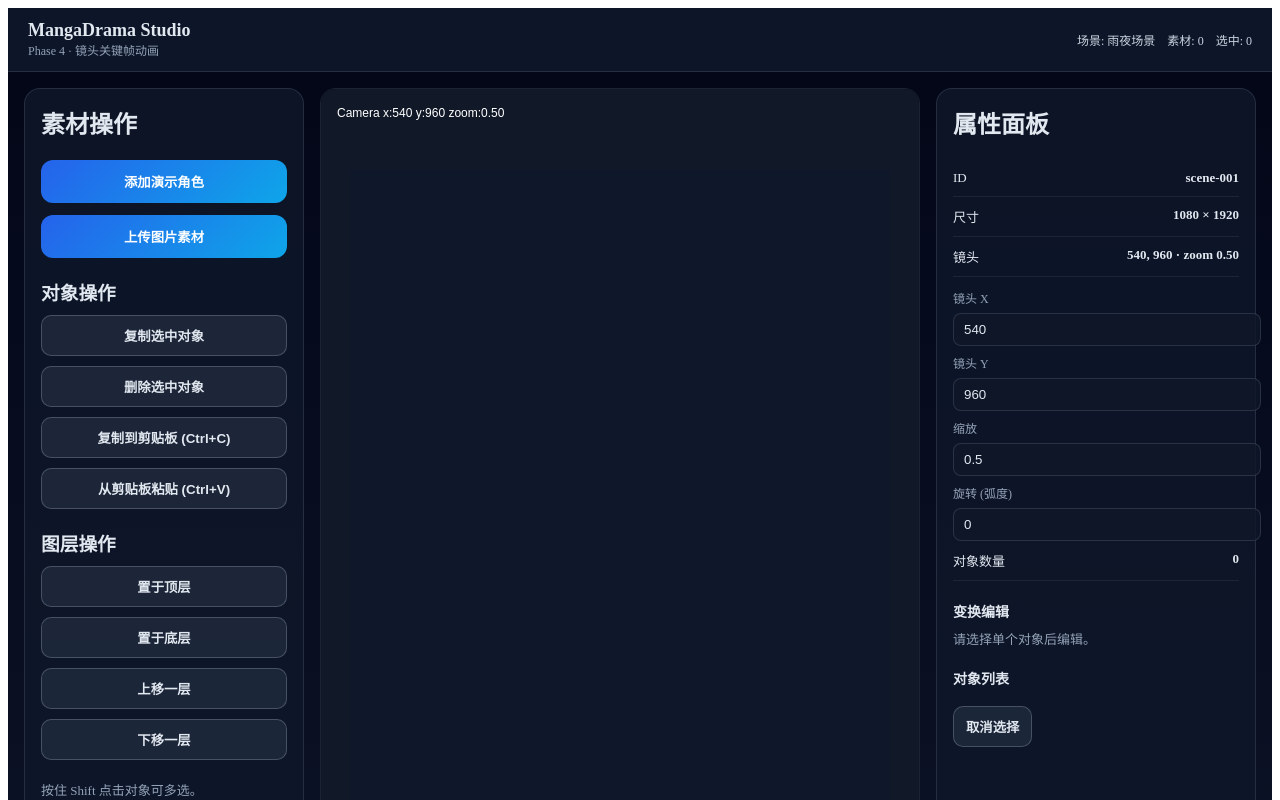
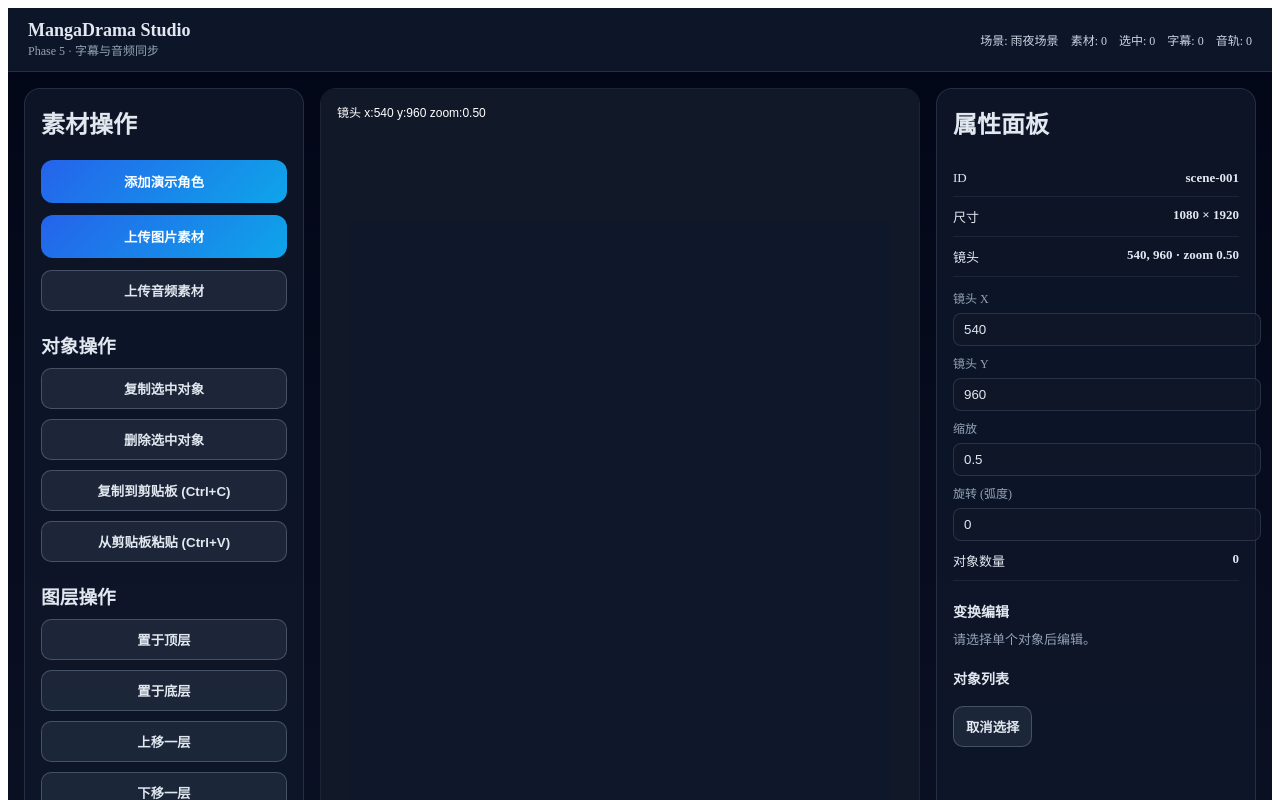
Before and after one commit to A-wandering-lonely-soul/MangaDrama-Studio-AI-, a React (Vite) app in the folder apps/web/: page / in a window 1280 px wide. Shown: the top 800 px of the page. Built offline with nearby package versions, Linux system fonts and the light colour scheme.

Commit message:
feat: add phase 5 subtitle and audio playback

```diff
--- a/apps/web/src/App.tsx
+++ b/apps/web/src/App.tsx
@@ -5,6 +5,8 @@ import CanvasContainer from './components/CanvasContainer';
 import { createDemoAsset, createSceneObjectFromAsset, useSceneStore } from './stores/sceneStore';
 import { useEditorShortcuts } from './hooks/useEditorShortcuts';
 import { usePlaybackStore } from './stores/playbackStore';
+import { useAudioPlayback } from './hooks/useAudioPlayback';
+import { primeAudioContext } from './audio/audioEngine';
 
 function toDataUrl(file: File): Promise<string> {
   return new Promise((resolve, reject) => {
@@ -17,6 +19,7 @@ function toDataUrl(file: File): Promise<string> {
 
 export default function App() {
   const inputRef = useRef<HTMLInputElement | null>(null);
+  const audioInputRef = useRef<HTMLInputElement | null>(null);
   const scene = useSceneStore((state) => state.scene);
   const assets = useSceneStore((state) => state.assets);
   const selectedIds = useSceneStore((state) => state.selectedIds);
@@ -35,6 +38,8 @@ export default function App() {
   const updateObjectTransform = useSceneStore((state) => state.updateObjectTransform);
   const addPositionKeyframesForSelection = useSceneStore((state) => state.addPositionKeyframesForSelection);
   const addCameraZoomKeyframes = useSceneStore((state) => state.addCameraZoomKeyframes);
+  const addDemoSubtitleTracks = useSceneStore((state) => state.addDemoSubtitleTracks);
+  const addAudioTrackForAsset = useSceneStore((state) => state.addAudioTrackForAsset);
   const clearAnimationTracks = useSceneStore((state) => state.clearAnimationTracks);
   const updateCamera = useSceneStore((state) => state.updateCamera);
   const isPlaying = usePlaybackStore((state) => state.isPlaying);
@@ -42,6 +47,8 @@ export default function App() {
   const setCurrentTime = usePlaybackStore((state) => state.setCurrentTime);
   const setIsPlaying = usePlaybackStore((state) => state.setIsPlaying);
   const resetPlayback = usePlaybackStore((state) => state.reset);
+
+  useAudioPlayback(scene, assets, isPlaying, currentTime);
 
   const activeObject = useMemo(() => {
     if (selectedIds.length !== 1) {
@@ -84,6 +91,30 @@ export default function App() {
     addObject(createSceneObjectFromAsset(asset));
   };
 
+  const handleUploadAudioClick = () => {
+    audioInputRef.current?.click();
+  };
+
+  const handleAudioFileChange = async (event: ChangeEvent<HTMLInputElement>) => {
+    const file = event.target.files?.[0];
+    event.target.value = '';
+
+    if (!file || !file.type.startsWith('audio/')) {
+      return;
+    }
+
+    const asset: Asset = {
+      id: `asset-${crypto.randomUUID()}`,
+      type: 'audio',
+      name: file.name,
+      url: await toDataUrl(file),
+      duration: scene.duration
+    };
+
+    addAsset(asset);
+    addAudioTrackForAsset(asset.id, scene.duration);
+  };
+
   const updateTransformValue = (key: keyof NonNullable<typeof activeObject>['transform'], value: number) => {
     if (!activeObject || Number.isNaN(value)) {
       return;
@@ -93,8 +124,14 @@ export default function App() {
   };
 
   const handlePlayPause = () => {
-    if (scene.animationTracks.length === 0) {
+    const hasPlayableTrack =
+      scene.animationTracks.length > 0 || scene.subtitleTracks.length > 0 || scene.audioTracks.length > 0;
+    if (!hasPlayableTrack) {
       return;
+    }
+
+    if (!isPlaying) {
+      void primeAudioContext();
     }
 
     setIsPlaying(!isPlaying);
@@ -137,12 +174,14 @@ export default function App() {
       >
         <div>
           <div style={{ fontSize: 18, fontWeight: 700 }}>MangaDrama Studio</div>
-          <div style={{ fontSize: 12, color: '#94a3b8' }}>Phase 4 · 镜头关键帧动画</div>
+          <div style={{ fontSize: 12, color: '#94a3b8' }}>Phase 5 · 字幕与音频同步</div>
         </div>
         <div style={{ display: 'flex', gap: 12, alignItems: 'center', fontSize: 12, color: '#cbd5e1' }}>
           <span>场景: {scene.name}</span>
           <span>素材: {assets.length}</span>
           <span>选中: {selectedIds.length}</span>
+          <span>字幕: {scene.subtitleTracks.length}</span>
+          <span>音轨: {scene.audioTracks.length}</span>
         </div>
       </header>
 
@@ -171,7 +210,11 @@ export default function App() {
             <button type="button" onClick={handleUploadClick} style={buttonStyle}>
               上传图片素材
             </button>
+            <button type="button" onClick={handleUploadAudioClick} style={buttonStyleSecondary}>
+              上传音频素材
+            </button>
             <input ref={inputRef} type="file" accept="image/*" hidden onChange={handleFileChange} />
+            <input ref={audioInputRef} type="file" accept="audio/*" hidden onChange={handleAudioFileChange} />
           </div>
           <h3 style={{ marginTop: 20, marginBottom: 10 }}>对象操作</h3>
           <div style={{ display: 'grid', gap: 10 }}>
@@ -216,6 +259,9 @@ export default function App() {
             </button>
             <button type="button" style={buttonStyleSecondary} onClick={addCameraZoomKeyframes}>
               添加镜头推进动画
+            </button>
+            <button type="button" style={buttonStyleSecondary} onClick={addDemoSubtitleTracks}>
+              生成演示字幕
             </button>
             <button type="button" style={buttonStyleSecondary} onClick={clearAnimationTracks}>
               清空动画轨道
--- /dev/null
+++ b/apps/web/src/audio/audioEngine.ts
@@ -0,0 +1,133 @@
+import type { Asset, AudioTrack, Scene } from '@manga-drama/types';
+
+interface ActiveSource {
+  source: AudioBufferSourceNode;
+  gain: GainNode;
+}
+
+class AudioEngine {
+  private context: AudioContext | null = null;
+  private bufferCache = new Map<string, AudioBuffer>();
+  private activeSources: ActiveSource[] = [];
+
+  async prime(): Promise<void> {
+    const context = this.getContext();
+    if (context.state === 'suspended') {
+      await context.resume();
+    }
+  }
+
+  stop(): void {
+    for (const item of this.activeSources) {
+      try {
+        item.source.stop();
+      } catch {
+        // ignore stop errors on already-ended sources
+      }
+      item.source.disconnect();
+      item.gain.disconnect();
+    }
+    this.activeSources = [];
+  }
+
+  async play(scene: Scene, assets: Asset[], fromTime: number): Promise<void> {
+    const context = this.getContext();
+    if (context.state === 'suspended') {
+      await context.resume();
+    }
+
+    this.stop();
+
+    const tracks = scene.audioTracks.filter((track) => {
+      const endTime = track.startTime + track.duration;
+      return endTime > fromTime;
+    });
+
+    if (tracks.length === 0) {
+      return;
+    }
+
+    for (const track of tracks) {
+      const asset = assets.find((entry) => entry.id === track.assetId && entry.type === 'audio');
+      if (!asset?.url) {
+        continue;
+      }
+
+      const buffer = await this.loadBuffer(track, asset.url);
+      if (!buffer) {
+        continue;
+      }
+
+      this.scheduleTrack(context, track, buffer, fromTime);
+    }
+  }
+
+  private getContext(): AudioContext {
+    if (!this.context) {
+      this.context = new AudioContext();
+    }
+
+    return this.context;
+  }
+
+  private async loadBuffer(track: AudioTrack, url: string): Promise<AudioBuffer | null> {
+    const cacheKey = `${track.assetId}:${url}`;
+    const cached = this.bufferCache.get(cacheKey);
+    if (cached) {
+      return cached;
+    }
+
+    try {
+      const response = await fetch(url);
+      const data = await response.arrayBuffer();
+      const context = this.getContext();
+      const decoded = await context.decodeAudioData(data.slice(0));
+      this.bufferCache.set(cacheKey, decoded);
+      return decoded;
+    } catch {
+      return null;
+    }
+  }
+
+  private scheduleTrack(context: AudioContext, track: AudioTrack, buffer: AudioBuffer, fromTime: number): void {
+    const trackEnd = track.startTime + track.duration;
+    if (fromTime >= trackEnd) {
+      return;
+    }
+
+    const source = context.createBufferSource();
+    source.buffer = buffer;
+    source.loop = track.loop;
+
+    const gain = context.createGain();
+    gain.gain.value = Math.max(0, Math.min(1, track.volume));
+    source.connect(gain);
+    gain.connect(context.destination);
+
+    const offset = fromTime <= track.startTime ? 0 : fromTime - track.startTime;
+    const delay = fromTime <= track.startTime ? track.startTime - fromTime : 0;
+    const startAt = context.currentTime + delay;
+
+    source.start(startAt, offset);
+
+    if (!track.loop) {
+      const remain = Math.max(0, track.duration - offset);
+      source.stop(startAt + remain);
+    }
+
+    const active: ActiveSource = { source, gain };
+    this.activeSources.push(active);
+
+    source.onended = () => {
+      this.activeSources = this.activeSources.filter((item) => item !== active);
+      source.disconnect();
+      gain.disconnect();
+    };
+  }
+}
+
+export const audioEngine = new AudioEngine();
+
+export async function primeAudioContext(): Promise<void> {
+  await audioEngine.prime();
+}
--- /dev/null
+++ b/apps/web/src/hooks/useAudioPlayback.ts
@@ -0,0 +1,27 @@
+import { useEffect, useRef } from 'react';
+import type { Asset, Scene } from '@manga-drama/types';
+import { audioEngine } from '../audio/audioEngine';
+
+export function useAudioPlayback(scene: Scene, assets: Asset[], isPlaying: boolean, currentTime: number): void {
+  const previousPlaying = useRef(false);
+
+  useEffect(() => {
+    const wasPlaying = previousPlaying.current;
+    previousPlaying.current = isPlaying;
+
+    if (!wasPlaying && isPlaying) {
+      void audioEngine.play(scene, assets, currentTime);
+      return;
+    }
+
+    if (wasPlaying && !isPlaying) {
+      audioEngine.stop();
+    }
+  }, [assets, currentTime, isPlaying, scene]);
+
+  useEffect(() => {
+    return () => {
+      audioEngine.stop();
+    };
+  }, []);
+}
--- a/apps/web/src/stores/sceneStore.ts
+++ b/apps/web/src/stores/sceneStore.ts
@@ -22,6 +22,8 @@ interface SceneState {
   updateObjectTransform: (objectId: string, payload: Partial<SceneObject['transform']>) => void;
   addPositionKeyframesForSelection: () => void;
   addCameraZoomKeyframes: () => void;
+  addDemoSubtitleTracks: () => void;
+  addAudioTrackForAsset: (assetId: string, duration?: number) => void;
   clearAnimationTracks: () => void;
   updateCamera: (camera: Camera) => void;
 }
@@ -375,6 +377,43 @@ export const useSceneStore = create<SceneState>((set) => ({
         }
       };
     }),
+  addDemoSubtitleTracks: () =>
+    set((state) => ({
+      scene: {
+        ...state.scene,
+        subtitleTracks: [
+          {
+            id: createId('subtitle'),
+            startTime: 0.5,
+            endTime: 2.2,
+            text: '你终于来了……'
+          },
+          {
+            id: createId('subtitle'),
+            startTime: 2.6,
+            endTime: 4.4,
+            text: '雨夜里的一切，才刚开始。'
+          }
+        ]
+      }
+    })),
+  addAudioTrackForAsset: (assetId, duration = 8) =>
+    set((state) => ({
+      scene: {
+        ...state.scene,
+        audioTracks: [
+          ...state.scene.audioTracks,
+          {
+            id: createId('audio'),
+            assetId,
+            startTime: 0,
+            duration,
+            volume: 0.9,
+            loop: false
+          }
+        ]
+      }
+    })),
   clearAnimationTracks: () =>
     set((state) => ({
       scene: {
--- a/packages/renderer/src/Renderer.ts
+++ b/packages/renderer/src/Renderer.ts
@@ -42,6 +42,7 @@ export class Renderer {
   private currentScene: Scene | null = null;
   private currentAssets: Asset[] = [];
   private selectedIdSet = new Set<string>();
+  private subtitleText = '';
 
   async mount(container: HTMLDivElement, options: RendererInitOptions = {}): Promise<void> {
     if (this.app) {
@@ -111,6 +112,16 @@ export class Renderer {
     this.onSelectionChange = handler;
   }
 
+  setSubtitleText(text: string): void {
+    this.subtitleText = text;
+    if (!this.currentScene) {
+      return;
+    }
+
+    this.selectionLayer?.removeChildren();
+    this.renderOverlay(this.currentScene.camera);
+  }
+
   sync({ scene, assets, selectedIds = [] }: RendererSceneUpdate): void {
     this.currentScene = scene;
     this.currentAssets = assets;
@@ -128,7 +139,7 @@ export class Renderer {
     this.applyCameraTransform(scene.camera);
     this.renderSceneBackground(scene);
     this.renderSceneObjects(scene, assets, this.selectedIdSet);
-    this.renderCameraOverlay(scene.camera);
+    this.renderOverlay(scene.camera);
   }
 
   updateCamera(camera: Camera): void {
@@ -142,7 +153,7 @@ export class Renderer {
     };
     this.applyCameraTransform(camera);
     this.selectionLayer?.removeChildren();
-    this.renderCameraOverlay(camera);
+    this.renderOverlay(camera);
     this.onCameraChange?.(camera);
   }
 
@@ -177,7 +188,7 @@ export class Renderer {
     this.currentScene = runtimeScene;
     this.applyCameraTransform(runtimeScene.camera);
     this.selectionLayer?.removeChildren();
-    this.renderCameraOverlay(runtimeScene.camera);
+    this.renderOverlay(runtimeScene.camera);
 
     for (const object of runtimeScene.objects) {
       const node = this.objectNodes.get(object.id);
@@ -239,13 +250,13 @@ export class Renderer {
     }
   }
 
-  private renderCameraOverlay(camera: Camera): void {
+  private renderOverlay(camera: Camera): void {
     if (!this.selectionLayer) {
       return;
     }
 
     const label = new Text({
-      text: `Camera x:${camera.x.toFixed(0)} y:${camera.y.toFixed(0)} zoom:${camera.zoom.toFixed(2)}`,
+      text: `镜头 x:${camera.x.toFixed(0)} y:${camera.y.toFixed(0)} zoom:${camera.zoom.toFixed(2)}`,
       style: {
         fill: 0xffffff,
         fontSize: 12
@@ -253,6 +264,26 @@ export class Renderer {
     });
     label.position.set(16, 16);
     this.selectionLayer.addChild(label);
+
+    if (!this.subtitleText) {
+      return;
+    }
+
+    const subtitle = new Text({
+      text: this.subtitleText,
+      style: {
+        fill: 0xffffff,
+        fontSize: 28,
+        stroke: {
+          color: 0x000000,
+          width: 4
+        },
+        align: 'center'
+      }
+    });
+    subtitle.anchor.set(0.5, 1);
+    subtitle.position.set(this.viewport.x / 2, this.viewport.y - 40);
+    this.selectionLayer.addChild(subtitle);
   }
 
   private createObjectNode(object: SceneObject, assets: Asset[], selected: boolean): ObjectNode {
```
Also changed, not shown: apps/web/src/components/CanvasContainer.tsx (+9 -0 lines).
